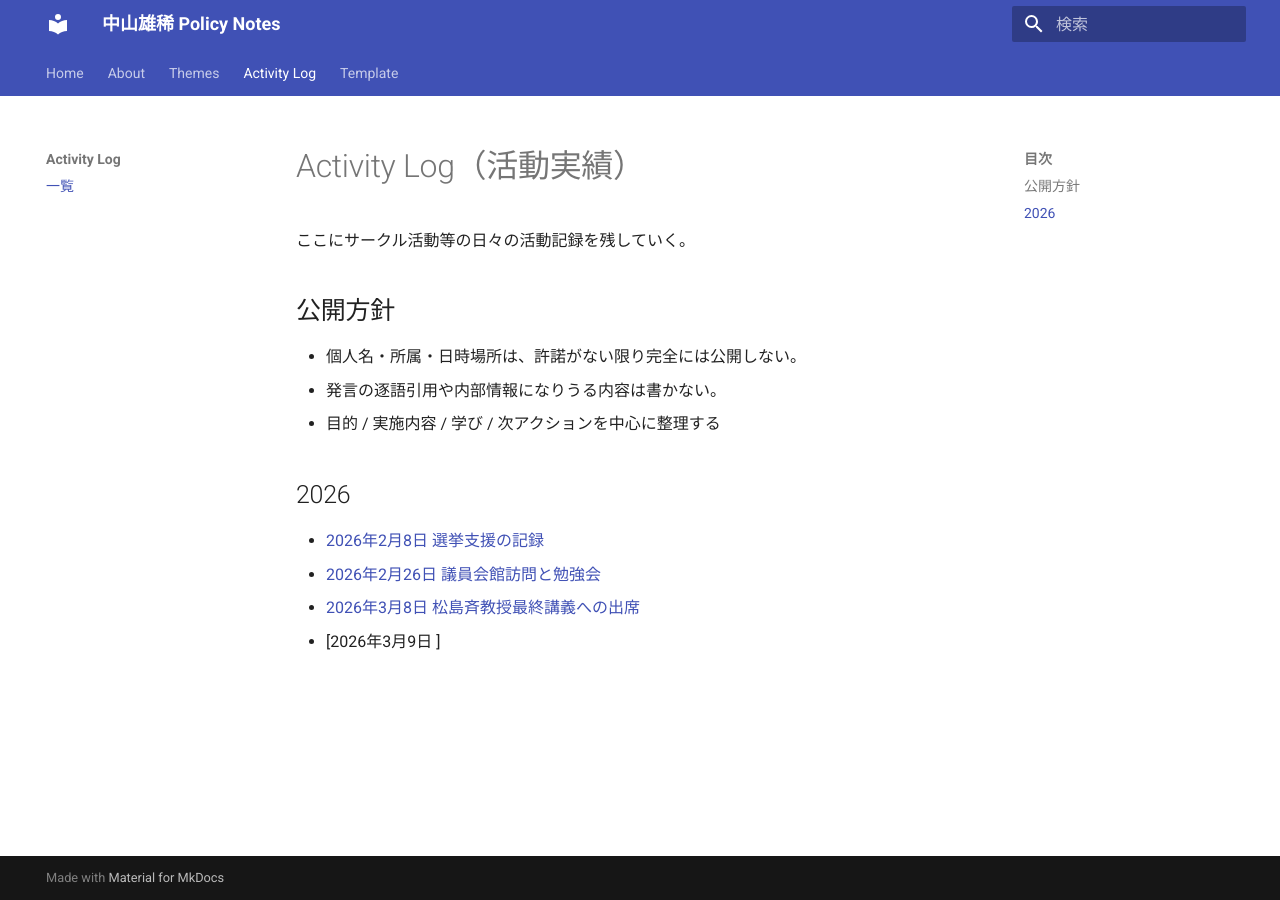
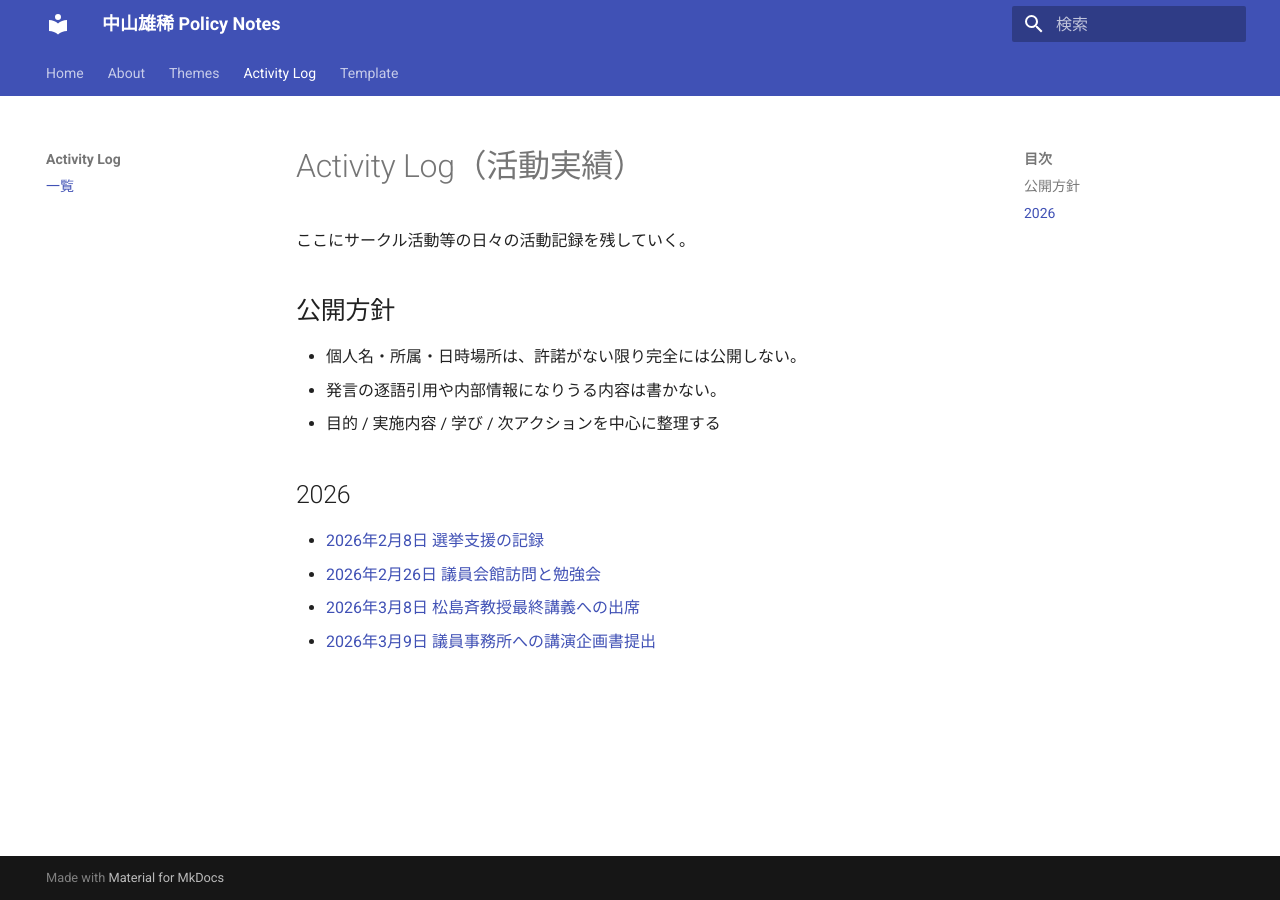
Before and after one commit to yu-ki-nakayama/policy-notes, an MkDocs documentation site: the page built from docs/activity/index.md, in a window 1280 px wide. Built offline with MkDocs 1.6.1 and Material for MkDocs 9.7.7, drawn with Linux system fonts in a browser that asks for light colours.

Commit message:
Update index.md

```diff
--- a/docs/activity/index.md
+++ b/docs/activity/index.md
@@ -11,4 +11,4 @@
 - [2026年2月8日 選挙支援の記録](activity_20260208.md)
 - [2026年2月26日 議員会館訪問と勉強会](activity_20260226.md)
 - [2026年3月8日 松島斉教授最終講義への出席](activity_20260308.md)
-- [2026年3月9日 ]
+- [2026年3月9日 議員事務所への講演企画書提出](activity_20260309.md)
```
